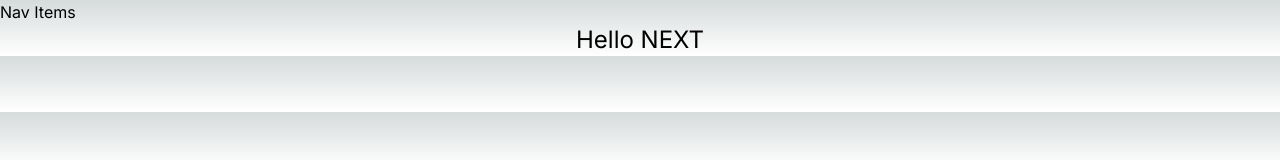
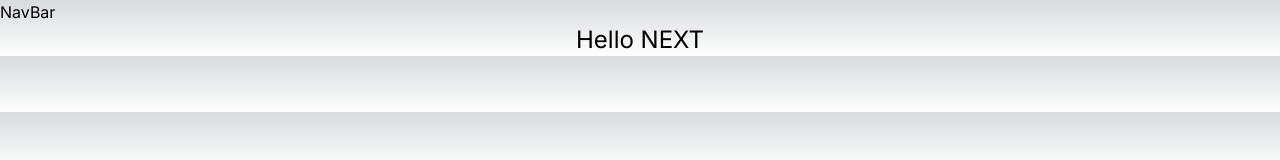
Before and after one commit to maharshiPatel9094/NEXTJS_music_academy_project, a Next.js app in the folder music_academy_project/: page / in a window 1280 px wide. Shown: the top 160 px of the page. Built offline with nearby package versions, Linux system fonts and the light colour scheme.

Commit message:
added navbar component in app

```diff
--- a/music_academy_project/src/app/layout.tsx
+++ b/music_academy_project/src/app/layout.tsx
@@ -1,6 +1,7 @@
 import type { Metadata } from "next";
 import { Inter } from "next/font/google";
 import "./globals.css";
+import Navbar from "@/components/Navbar";
 
 const inter = Inter({ subsets: ["latin"] });
 
@@ -17,7 +18,8 @@
   return (
     <html lang="en">
       <body className={inter.className}>
-        <h2>Nav Items</h2>
+        {/* navbar component */}
+        < Navbar />
         {children}
         </body>
     </html>
--- /dev/null
+++ b/music_academy_project/src/components/Navbar.tsx
@@ -0,0 +1,10 @@
+import React from 'react'
+
+
+function Navbar() {
+    return (
+        <div>NavBar</div>
+    );
+}
+
+export default Navbar
```
